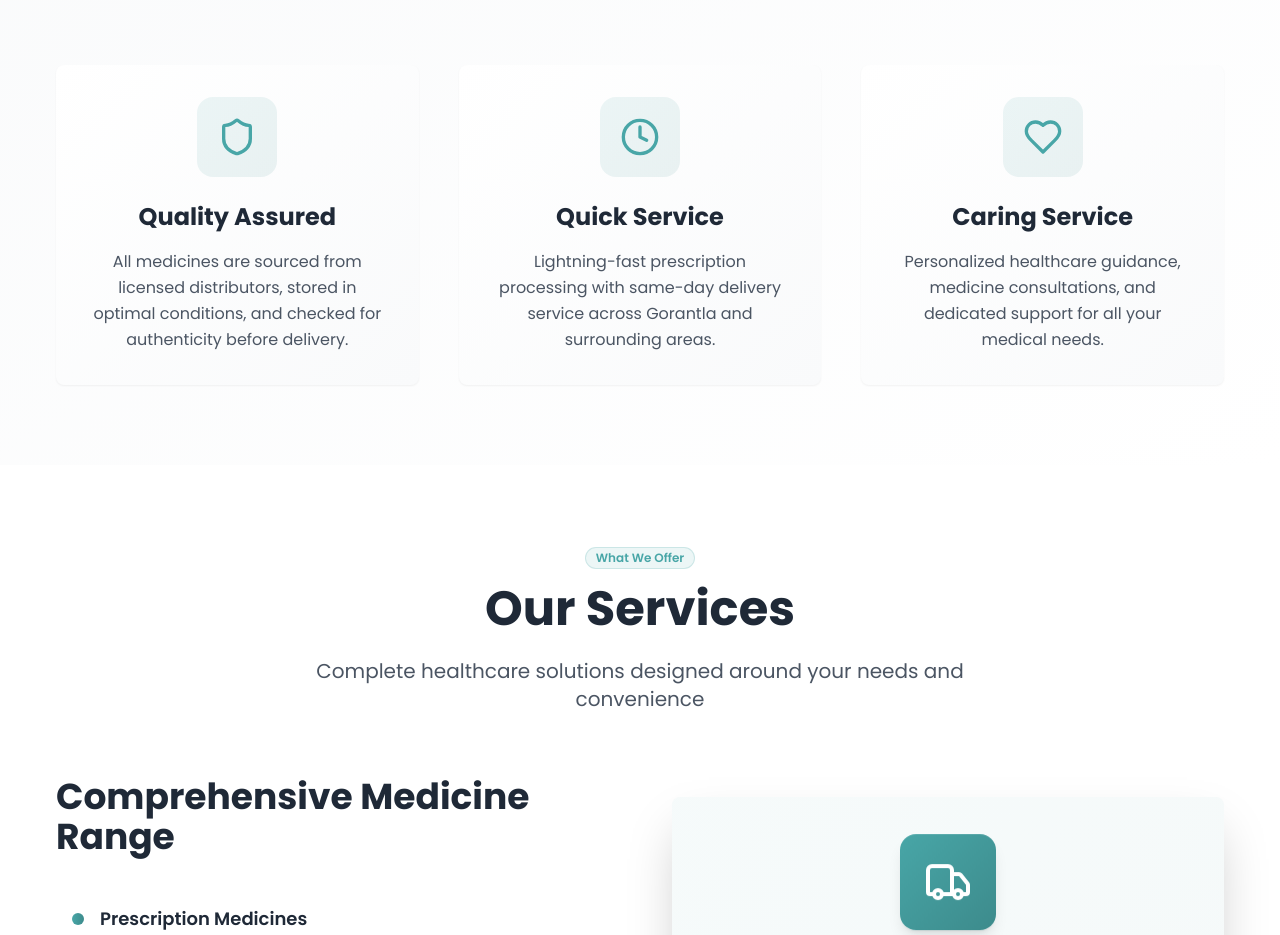
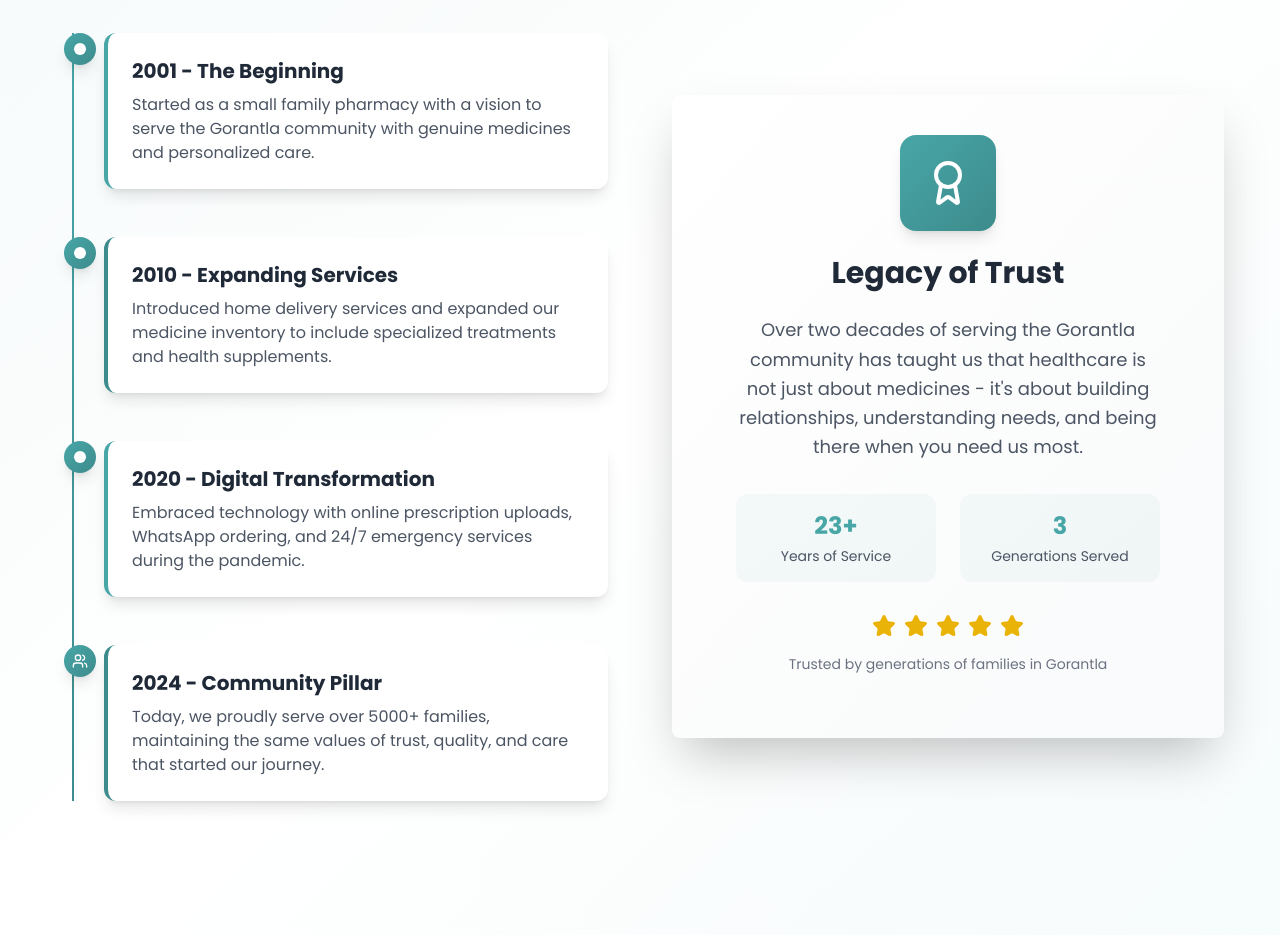
Before and after one commit to abhizeet17/sai-sreekar-medicals, a React (Vite) app: page / in a window 1280 px wide. Shown: the part 1344-2279 px from the top of the page. Built offline with nearby package versions, Linux system fonts and the light colour scheme.

Commit message:
Add legacy story
Add a brief history of the medical store, mentioning the start year.

```diff
--- a/src/pages/Index.tsx
+++ b/src/pages/Index.tsx
@@ -1,4 +1,3 @@
-
 import { useState } from 'react';
 import { Button } from "@/components/ui/button";
 import { Card, CardContent } from "@/components/ui/card";
@@ -85,7 +84,7 @@ const Index = () => {
         <div className="container mx-auto text-center relative z-10">
           <div className="animate-fade-in">
             <Badge className="mb-8 bg-white/90 backdrop-blur-sm text-primary border-2 border-primary/30 hover:bg-white hover:border-primary/50 px-8 py-3 text-base font-bold shadow-lg hover:shadow-xl transition-all duration-300 transform hover:-translate-y-1">
-              ⭐ Your Trusted Healthcare Partner Since 2020
+              ⭐ Your Trusted Healthcare Partner Since 2001
             </Badge>
             <h1 className="text-6xl md:text-7xl font-bold text-gray-800 mb-8 leading-tight">
               Quality Medicines,
@@ -162,6 +161,96 @@ const Index = () => {
                 <p className="text-sm text-gray-600">Expert guidance</p>
               </div>
             </div>
+          </div>
+        </div>
+      </section>
+
+      {/* Legacy Story Section */}
+      <section className="py-20 px-6 bg-gradient-to-br from-primary/5 via-white to-teal-50/30">
+        <div className="container mx-auto">
+          <div className="text-center mb-16">
+            <Badge className="mb-4 bg-primary/10 text-primary border-primary/20">Our Legacy</Badge>
+            <h2 className="text-5xl font-bold text-gray-800 mb-6">23+ Years of Healthcare Excellence</h2>
+            <p className="text-xl text-gray-600 max-w-4xl mx-auto leading-relaxed">
+              From a small neighborhood pharmacy to Gorantla's most trusted healthcare destination, our journey has been one of unwavering commitment to your health and wellbeing.
+            </p>
+          </div>
+
+          <div className="grid lg:grid-cols-2 gap-16 items-center mb-16">
+            <div className="space-y-8">
+              <div className="relative">
+                <div className="absolute left-4 top-0 bottom-0 w-0.5 bg-gradient-to-b from-primary to-teal-600"></div>
+                <div className="space-y-12 pl-12">
+                  <div className="relative">
+                    <div className="absolute -left-10 w-8 h-8 bg-gradient-to-br from-primary to-teal-600 rounded-full flex items-center justify-center shadow-lg">
+                      <div className="w-3 h-3 bg-white rounded-full"></div>
+                    </div>
+                    <div className="bg-white p-6 rounded-xl shadow-lg border-l-4 border-primary">
+                      <h3 className="text-xl font-bold text-gray-800 mb-2">2001 - The Beginning</h3>
+                      <p className="text-gray-600">Started as a small family pharmacy with a vision to serve the Gorantla community with genuine medicines and personalized care.</p>
+                    </div>
+                  </div>
+
+                  <div className="relative">
+                    <div className="absolute -left-10 w-8 h-8 bg-gradient-to-br from-primary to-teal-600 rounded-full flex items-center justify-center shadow-lg">
+                      <div className="w-3 h-3 bg-white rounded-full"></div>
+                    </div>
+                    <div className="bg-white p-6 rounded-xl shadow-lg border-l-4 border-teal-600">
+                      <h3 className="text-xl font-bold text-gray-800 mb-2">2010 - Expanding Services</h3>
+                      <p className="text-gray-600">Introduced home delivery services and expanded our medicine inventory to include specialized treatments and health supplements.</p>
+                    </div>
+                  </div>
+
+                  <div className="relative">
+                    <div className="absolute -left-10 w-8 h-8 bg-gradient-to-br from-primary to-teal-600 rounded-full flex items-center justify-center shadow-lg">
+                      <div className="w-3 h-3 bg-white rounded-full"></div>
+                    </div>
+                    <div className="bg-white p-6 rounded-xl shadow-lg border-l-4 border-primary">
+                      <h3 className="text-xl font-bold text-gray-800 mb-2">2020 - Digital Transformation</h3>
+                      <p className="text-gray-600">Embraced technology with online prescription uploads, WhatsApp ordering, and 24/7 emergency services during the pandemic.</p>
+                    </div>
+                  </div>
+
+                  <div className="relative">
+                    <div className="absolute -left-10 w-8 h-8 bg-gradient-to-br from-primary to-teal-600 rounded-full flex items-center justify-center shadow-lg">
+                      <Users className="w-4 h-4 text-white" />
+                    </div>
+                    <div className="bg-white p-6 rounded-xl shadow-lg border-l-4 border-teal-600">
+                      <h3 className="text-xl font-bold text-gray-800 mb-2">2024 - Community Pillar</h3>
+                      <p className="text-gray-600">Today, we proudly serve over 5000+ families, maintaining the same values of trust, quality, and care that started our journey.</p>
+                    </div>
+                  </div>
+                </div>
+              </div>
+            </div>
+
+            <Card className="p-10 border-0 shadow-2xl bg-gradient-to-br from-white to-gray-50">
+              <CardContent className="text-center">
+                <div className="w-24 h-24 bg-gradient-to-br from-primary to-teal-600 rounded-2xl flex items-center justify-center mx-auto mb-6 shadow-lg">
+                  <Award className="w-12 h-12 text-white" />
+                </div>
+                <h3 className="text-3xl font-bold mb-6 text-gray-800">Legacy of Trust</h3>
+                <p className="text-gray-600 mb-8 text-lg leading-relaxed">
+                  Over two decades of serving the Gorantla community has taught us that healthcare is not just about medicines - it's about building relationships, understanding needs, and being there when you need us most.
+                </p>
+                <div className="grid grid-cols-2 gap-6 mb-8">
+                  <div className="text-center p-4 bg-gradient-to-br from-primary/5 to-teal-600/5 rounded-xl">
+                    <div className="text-2xl font-bold text-primary mb-1">23+</div>
+                    <div className="text-sm text-gray-600">Years of Service</div>
+                  </div>
+                  <div className="text-center p-4 bg-gradient-to-br from-primary/5 to-teal-600/5 rounded-xl">
+                    <div className="text-2xl font-bold text-primary mb-1">3</div>
+                    <div className="text-sm text-gray-600">Generations Served</div>
+                  </div>
+                </div>
+                <div className="flex justify-center space-x-2 text-yellow-500 mb-4">
+                  {[...Array(5)].map((_, i) => (
+                    <Star key={i} className="w-6 h-6 fill-current" />
+                  ))}
+                </div>
+                <p className="text-sm text-gray-500">Trusted by generations of families in Gorantla</p>
+              </CardContent>
+            </Card>
           </div>
         </div>
       </section>
@@ -262,9 +351,9 @@ const Index = () => {
               </div>
             </div>
 
-            <Card className="p-10 border-0 shadow-2xl bg-gradient-to-br from-primary/5 to-teal-600/5">
+            <Card className="p-10 border-0 shadow-2xl bg-gradient-to-br from-white to-gray-50">
               <CardContent className="text-center">
-                <div className="w-24 h-24 bg-gradient-to-br from-primary to-teal-600 rounded-2xl flex items-center justify-center mx-auto mb-6 animate-float shadow-lg">
+                <div className="w-24 h-24 bg-gradient-to-br from-primary/10 to-teal-600/10 rounded-2xl flex items-center justify-center mx-auto mb-6 animate-float shadow-lg">
                   <Truck className="w-12 h-12 text-white" />
                 </div>
                 <h4 className="text-3xl font-bold mb-6 text-gray-800">Free Home Delivery</h4>
```
